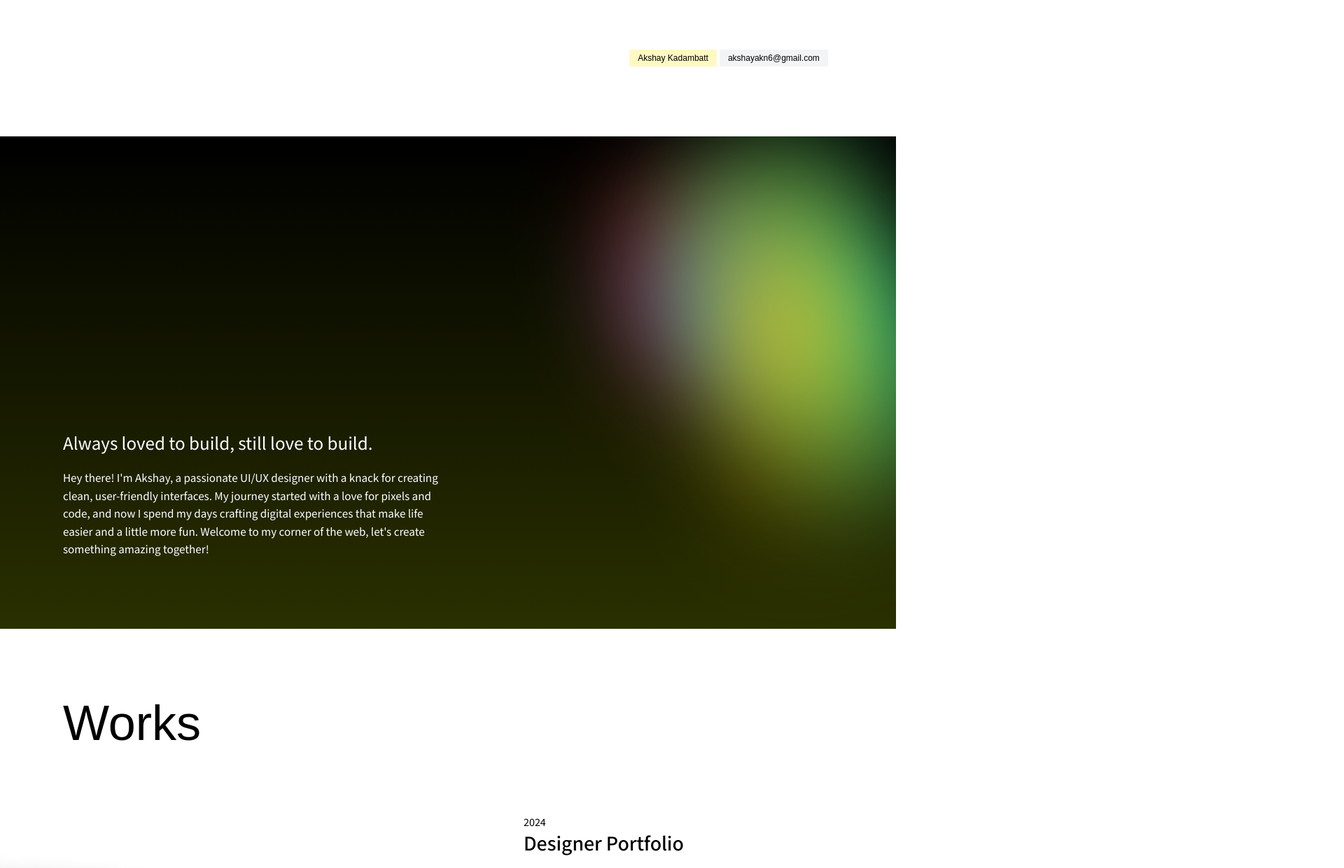
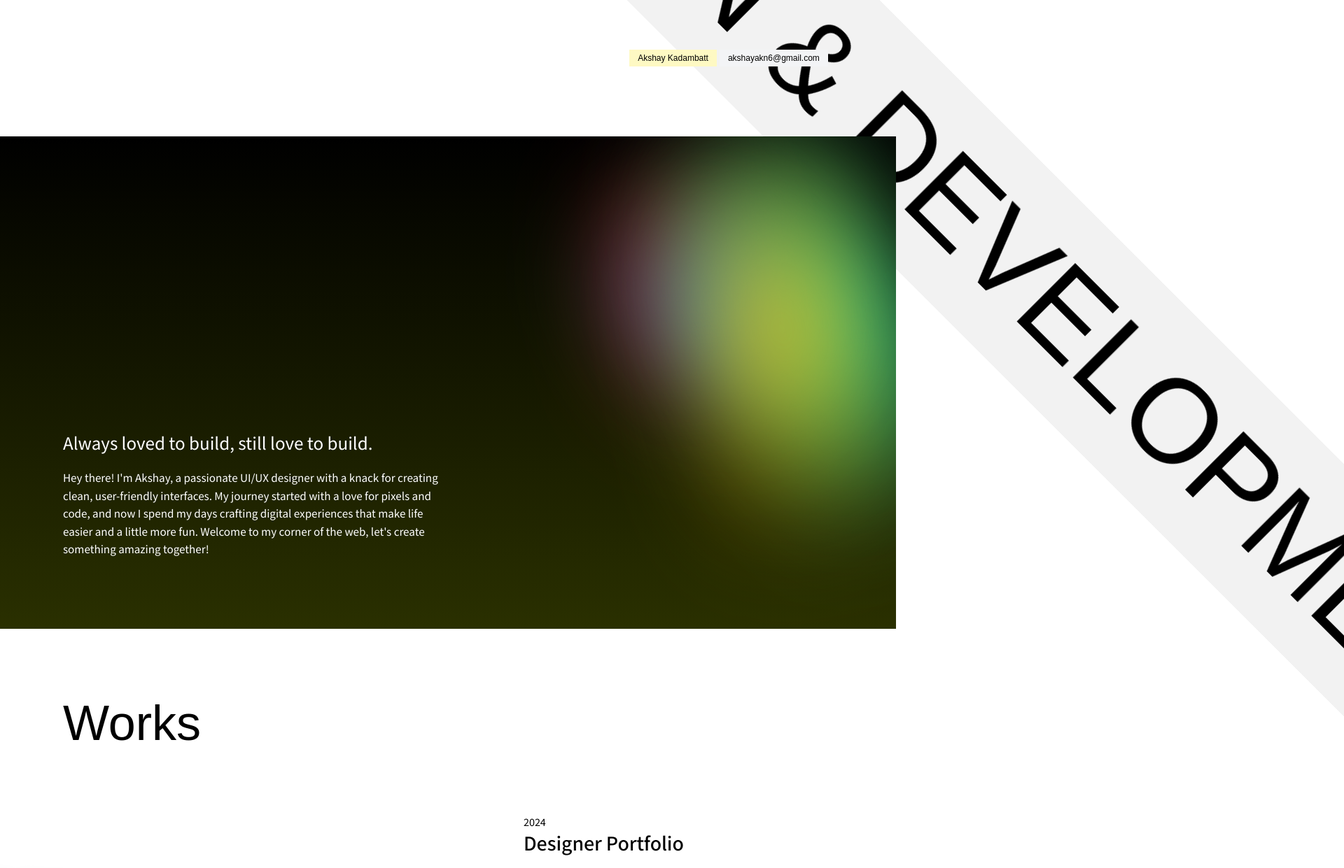
Before and after one commit to akshaykadambatt/protfolio-v2, a Next.js app: page / in a window 1280 px wide. Shown: the part 660-1901 px from the top of the page at 70% size, 1920 px wide, since content can reach past the window. Built offline with nearby package versions, Linux system fonts and the light colour scheme; a web font is replaced by a local one.

Commit message:
feat: Content down

```diff
--- a/app/globals.css
+++ b/app/globals.css
@@ -31,10 +31,15 @@ html {
 }
 
 .hamburger {
-  @apply flex items-center justify-center w-[66px] h-[66px] bg-gray-200 relative rounded-full;
+  @apply flex items-center justify-center w-[66px] h-[66px] relative rounded-full;
   box-shadow: 0 0 0px 0px #7c0000;
   transition: all 0.3s cubic-bezier(0.075, 0.82, 0.165, 1),
     box-shadow 0.63s cubic-bezier(0.23, 1, 0.32, 1);
+}
+
+.logo-change{
+  transition: all 0.3s cubic-bezier(0.075, 0.82, 0.165, 1);
+  transform:translateY(-20px);
 }
 
 .hamburger:hover {
@@ -294,7 +299,7 @@ body {
 }
 .scene {
   width: 340px;
-  height: 200px;
+  height: 250px;
   perspective: 700px;
   position: relative;
 }
@@ -353,3 +358,51 @@ body {
   transform: rotate(-20deg) translateY(0px) translatex(90px);
   height: 200px;
 }
+
+.arstreik {
+  right: 0;
+  width: fit-content;
+  text-wrap: nowrap;
+  background: #f2f2f2;
+  transform: rotate(45deg) translatey(-620px);
+  animation: move 195s linear infinite reverse;
+  opacity: .41;
+  color:#000000;
+  font-size: 170px;
+  padding-inline: 700px;
+  top:-100vh;
+}
+
+
+@-webkit-keyframes move {
+  0% {
+    transform: rotate(45deg) translatex(-0%) translatey(-420px);
+    opacity: 0;
+  }
+  .041% {
+    transform: rotate(45deg) translatex(0%) translatey(-30vw);
+    opacity: 1;
+  }
+  100% {
+    transform: rotate(45deg) translatex(70%) translatey(-30vw);
+    opacity: 1;
+  }
+}
+
+.lines::before {
+  content: '';
+  height: 100%;
+  background: #04040424;
+  width: 1px;
+  display: block;
+  position: absolute;
+  top: 76px;
+  left: 45px;
+}
+
+.experience-item:last-child .lines::before {
+  display: none;
+}
+.experience-item .in-view{
+  height: 70%;
+}
--- a/app/layout.tsx
+++ b/app/layout.tsx
@@ -79,7 +79,7 @@ export default function RootLayout({
                 <a href="tel:+16479287053" className="mb-2 hover:underline">
                   +1 (647) 928-7053
                 </a>
-                <a href="#" className="hover:underline">
+                <a href="/Akshay-resume.pdf" download="Akshay-Resume.pdf" className="hover:underline">
                   Download my resume
                 </a>
               </div>
--- a/app/page.tsx
+++ b/app/page.tsx
@@ -17,7 +17,7 @@ const experiences = [
     title: "Software Engineer",
     company: "Software For Love (UW), Waterloo, ON",
     description:
-      "A lot has changed since then. Back when I was playing around, we had flat designs and cool gradients. I still remember thinking GSAP is the key to fulfillment. I wish I could go back and tell that boy to calm down.",
+      "I worked on building responsive web apps with React and Next.js, ensuring everything looked good on all devices. I also automated deployments and led a small team, which really sped things up and improved our workflow.",
     image: "/experience1.png",
   },
   {
@@ -25,7 +25,7 @@ const experiences = [
     title: "Full Stack Developer",
     company: "Ecesis, IN",
     description:
-      "A lot has changed since then. Back when I was playing around, we had flat designs and cool gradients. I still remember thinking GSAP is the key to fulfillment. I wish I could go back and tell that boy to calm down.",
+      "I developed full-stack applications using the MERN stack, focusing on creating smooth and user-friendly interfaces. Collaborated closely with designers and optimized backend processes, which made our apps faster and more scalable.",
     image: "/experience2.png",
   },
   {
@@ -33,7 +33,7 @@ const experiences = [
     title: "Associate Software Developer",
     company: "Spawoz, IN",
     description:
-      "A lot has changed since then. Back when I was playing around, we had flat designs and cool gradients. I still remember thinking GSAP is the key to fulfillment. I wish I could go back and tell that boy to calm down.",
+      "I helped develop web apps using Angular and Laravel, making sure they worked well across different devices. I also pitched in to resolve bugs and improve existing features, which cut down our open tickets significantly",
     image: "/experience3.png",
   },
   {
@@ -41,7 +41,7 @@ const experiences = [
     title: "Bachelors in Computer Science & Engineering",
     company: "Kalam Technical University",
     description:
-      "A lot has changed since then. Back when I was playing around, we had flat designs and cool gradients. I still remember thinking GSAP is the key to fulfillment. I wish I could go back and tell that boy to calm down.",
+      "Graduated with a strong grasp of programming and computer science fundamentals. Built several projects, including full-stack web apps, and participated in hackathons to sharpen my coding skills.",
     image: "/experience4.png",
   },
 ];
@@ -49,6 +49,11 @@ export default function Home() {
   return (
     <main className="">
       <section className="box mb-[100px] mt-[100px]">
+        <InViewWrapper>
+        <div  className={`${dotgothic.className} arstreik absolute top-[0px] right-[-0px] opacity-50`}>
+          DESIGN & DEVELOPMENT
+          </div>
+        </InViewWrapper>
         <InViewWrapper>
           <p className="text-[27px]">On the web since</p>
         </InViewWrapper>
@@ -108,7 +113,7 @@ export default function Home() {
           </div>
         </InViewWrapper>
       </section>
-      <section className="w-full gradient-background text-white  block overflow-hidden">
+      <section className="w-full gradient-background text-white  block overflow-hidden relative z-10">
         <div className="box p-[100px]">
           <div className="animated-section relative h-[40vh]">
             <div className="gradient-bg gradient-1"></div>
@@ -117,7 +122,7 @@ export default function Home() {
             <div className="gradient-bg gradient-4"></div>
           </div>
           <InViewWrapper>
-            <p className="text-[27px] mb-4">
+            <p className={"text-[27px] mb-4"}>
               Always loved to build, still love to build.
             </p>
           </InViewWrapper>
@@ -147,7 +152,7 @@ export default function Home() {
           <Slider />
         </div>
       </section>
-      <section className="w-full block py-[100px] box relative" id="experience">
+      <section className="w-full block py-[100px] box relative mb-[100px]" id="experience">
         <InViewWrapper>
           <h2
             className={`${dotgothic.className} text-[70px] leading-none mb-[10vh]`}
@@ -164,7 +169,7 @@ export default function Home() {
               <div>
                 <InViewWrapper>
                   <h3
-                    className={`${dotgothic.className} text-[50px] mb-2 font-bold`}
+                    className={`${dotgothic.className} lines text-[50px] mb-2 font-bold`}
                   >
                     {experience.year}
                   </h3>
--- a/components/Navigation.tsx
+++ b/components/Navigation.tsx
@@ -1,7 +1,7 @@
 "use client";
 import Link from "next/link";
 import Image from "next/image";
-import { useState } from "react";
+import { useEffect, useState } from "react";
 import { DotGothic16 } from "next/font/google";
 import InViewWrapper from "./InViewWrapper";
 const dotgothic = DotGothic16({
@@ -11,16 +11,34 @@ const dotgothic = DotGothic16({
 
 export default function Navigation() {
   const [isMenuOpen, setIsMenuOpen] = useState(false);
+  const [scrolled, setScrolled] = useState(false);
+
+  useEffect(() => {
+    const handleScroll = () => {
+      if (window.scrollY > 100) {
+        setScrolled(true);
+      } else {
+        setScrolled(false);
+      }
+    };
+
+    window.addEventListener('scroll', handleScroll);
+
+    // Clean up the event listener on component unmount
+    return () => {
+      window.removeEventListener('scroll', handleScroll);
+    };
+  }, []);
 
   return (
     <>
       <header className="box flex justify-between items-center p-4 pt-9 sticky top-[0] z-[50]">
-        <Link href="/" className={dotgothic.className + " text-[42px]"}>
+        <Link href="/" className={`${dotgothic.className} text-[42px] px-4 rounded-lg box-border transition-all ${scrolled && "opacity-0 logo-change bg-white/60 backdrop-blur-sm"}`}>
           akshay
         </Link>
         <button
           onClick={() => setIsMenuOpen(!isMenuOpen)}
-          className={`hamburger ${isMenuOpen && "open"} z-40`}
+          className={`hamburger ${isMenuOpen && "open"} z-40 backdrop-blur-sm bg-white/60 backdrop-blur-sm`}
         >
           <div className="hamburger-lines"></div>
         </button>
@@ -33,7 +51,7 @@ export default function Navigation() {
           <ul className="flex flex-col items-center space-y-9 text-7xl">
         <InViewWrapper>
         <li className="menu-item" onClick={() => setIsMenuOpen(!isMenuOpen)}>
-              <Link href="/">Home</Link>
+              <Link href="/">Start</Link>
             </li>
         </InViewWrapper>
         <InViewWrapper>
@@ -48,7 +66,7 @@ export default function Navigation() {
         </InViewWrapper>
         <InViewWrapper>
         <li className="menu-item" onClick={() => setIsMenuOpen(!isMenuOpen)}>
-              <Link href="/contact">My Resume</Link>
+              <Link href="/Akshay-resume.pdf" download="Akshay-Resume.pdf" target="_blank">My Resume</Link>
             </li>
         </InViewWrapper>
         </ul>
```
Also changed, not shown: 1 other file (tests, documents, lock files or other folders).
